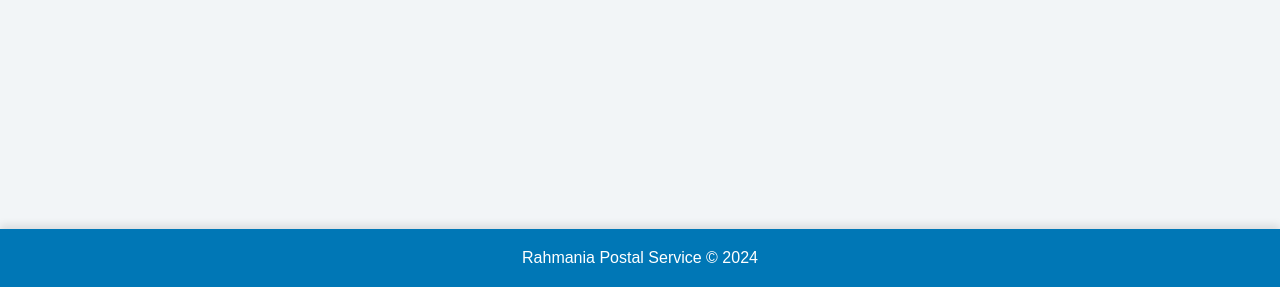
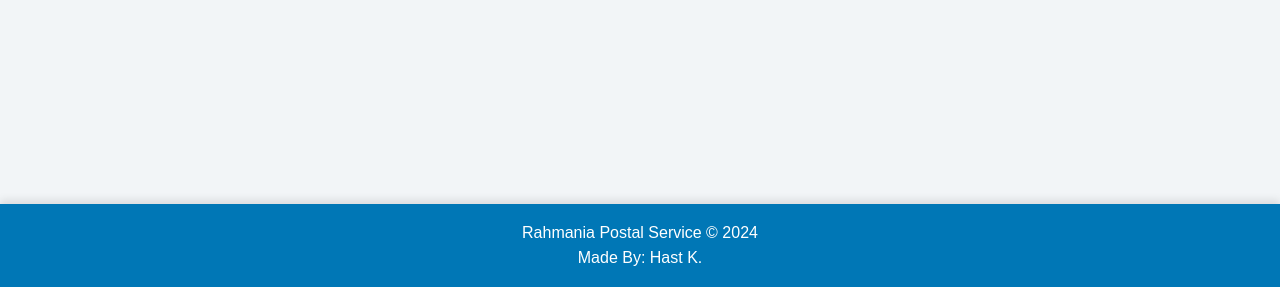
Before and after one commit to HastH8/mailinglatest, a Flask app: page / in a window 1280 px wide. Shown: the part 513-800 px from the top of the page. Run offline with Flask 3, Linux system fonts and the light colour scheme.

Commit message:
Update index.html

```diff
--- a/templates/index.html
+++ b/templates/index.html
@@ -28,6 +28,7 @@
 
   <footer>
     <p>Rahmania Postal Service &copy; 2024</p>
+    <p> Made By: Hast K.</p>
   </footer>
 </body>
 </html>
```
